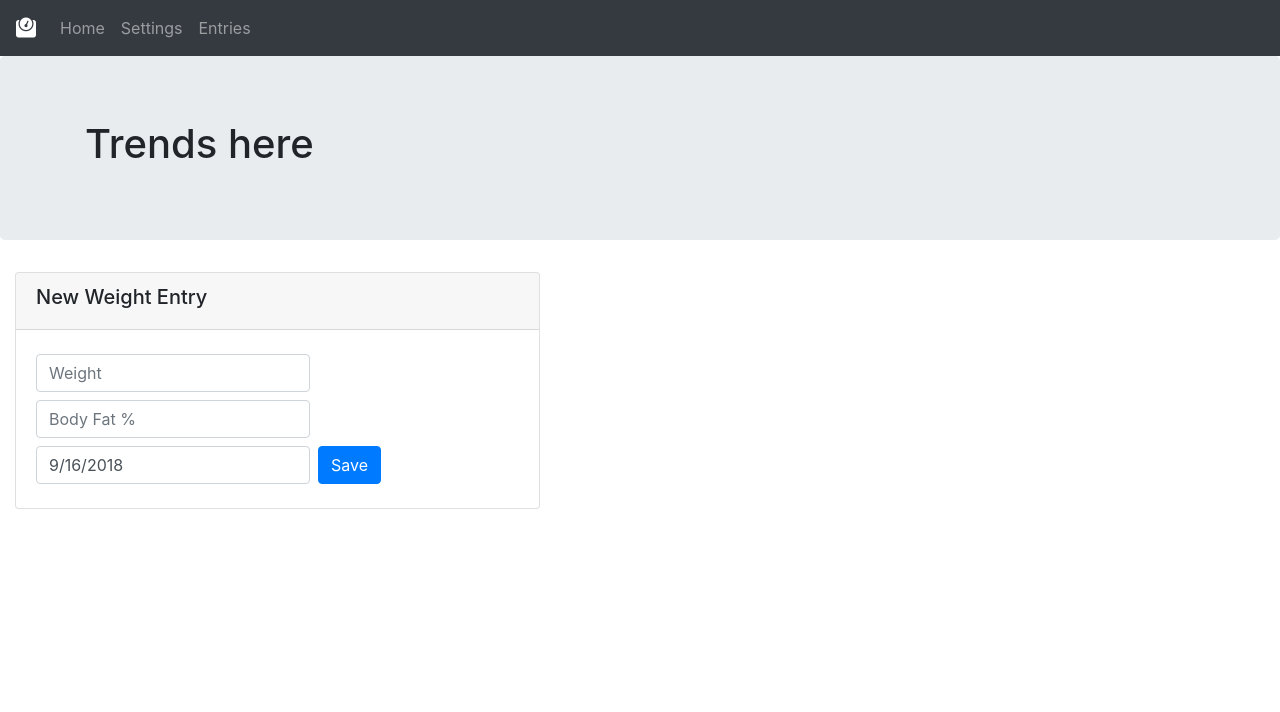
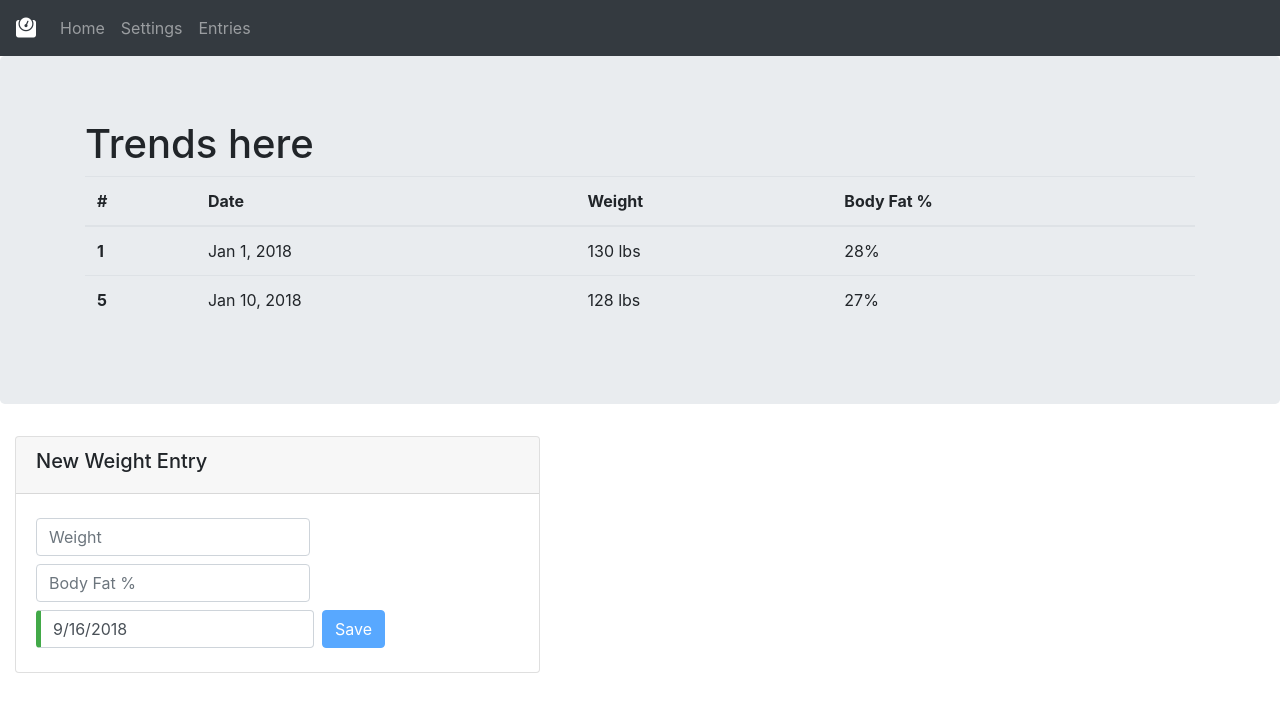
Before and after one commit to joeeames/PSAngularCrashCourse, an Angular app: page /home in a window 1280 px wide. Shown: the top 712 px of the page. Built offline with nearby package versions, Linux system fonts and the light colour scheme.

Commit message:
added more entries

```diff
--- a/src/app/app.module.ts
+++ b/src/app/app.module.ts
@@ -8,12 +8,14 @@ import { AppComponent } from './app.component';
 import { HomeComponent } from './home/home.component';
 import Routes from './routes';
 import { EntryDetailsComponent } from './entry-details/entry-details.component';
+import { NewWeightEntryComponent } from './new-weight-entry/new-weight-entry.component';
 
 @NgModule({
   declarations: [
     AppComponent,
     HomeComponent,
     EntryDetailsComponent,
+    NewWeightEntryComponent,
   ],
   imports: [
     CommonModule,
--- a/src/app/entry-details/entry-details.component.html
+++ b/src/app/entry-details/entry-details.component.html
@@ -9,12 +9,20 @@
       </tr>
     </thead>
     <tbody>
-      <tr *ngFor="let entry of entries.data | async">
+      <tr *ngFor="let entry of entryService.entries | async">
         <th scope="row">{{entry.id}}</th>
-        <td>{{entry.date}}</td>
+        <td>{{entry.date | date}}</td>
         <td>{{entry.weight}} lbs</td>
         <td>{{entry.bodyfat | percent}}</td>
       </tr>
     </tbody>
   </table>
+
+
 </div>
+<div class="container row">
+  <div class="col-sm">
+    <hm-new-weight-entry></hm-new-weight-entry>
+  </div>
+  <div class="col-sm">&nbsp;</div>
+</div>
--- a/src/app/entry-details/entry-details.component.ts
+++ b/src/app/entry-details/entry-details.component.ts
@@ -1,5 +1,6 @@
 import { Component, OnInit } from '@angular/core';
 import { WeightEntriesService } from '../weight-entries.service';
+import { Entry } from '../model/entry';
 
 @Component({
   selector: 'hm-entry-details',
@@ -9,25 +10,23 @@ import { WeightEntriesService } from '../weight-entries.service';
 export class EntryDetailsComponent implements OnInit {
   data: any;
 
-  constructor(public entries: WeightEntriesService) {
-    this.entries.data.subscribe((d:[]) => {
+  constructor(public entryService: WeightEntriesService) {
+  }
+
+  ngOnInit() {
+    this.entryService.entries.subscribe((d:Entry[]) => {
       this.data = d.sort((a, b) => {
-        let da = new Date(a.date);
-        const db = new Date(b.date);
-        if(da > db) {
+        // let da = new Date(a.date);
+        // const db = new Date(b.date);
+        if(a.date > b.date) {
           return 1;
-        } else if (da == db) {
+        } else if (a.date.getTime() == b.date.getTime()) {
           return 0;
         } else {
           return -1
         }
-
       })
     })
   }
 
-  ngOnInit() {
-
-  }
-
 }
--- a/src/app/home/home.component.html
+++ b/src/app/home/home.component.html
@@ -1,6 +1,25 @@
 <div class="jumbotron">
   <div class="container">
     <h1>Trends here</h1>
+
+    <table class="table container">
+      <thead>
+        <tr>
+          <th scope="col">#</th>
+          <th scope="col">Date</th>
+          <th scope="col">Weight</th>
+          <th scope="col">Body Fat %</th>
+        </tr>
+      </thead>
+      <tbody>
+        <tr *ngFor="let entry of entryService.entries | async">
+          <th scope="row">{{entry.id}}</th>
+          <td>{{entry.date | date}}</td>
+          <td>{{entry.weight}} lbs</td>
+          <td>{{entry.bodyfat | percent}}</td>
+        </tr>
+      </tbody>
+    </table>
   </div>
 </div>
 
@@ -9,25 +28,7 @@
 
 <div class="container row">
   <div class="col-sm">
-    <div class="card">
-      <div class="card-header text-left"><h5>New Weight Entry</h5></div>
-      <div class="card-body">
-        <form #entryForm="ngForm" class="form-inline">
-          <label for="weight" class="sr-only">Weight</label>
-          <input type="text" name="weight" id="weight" class="form-control my-1 mr-sm-2"
-            autocomplete="off" placeholder="Weight" [(ngModel)]="model.weight">
-
-          <label for="weight" class="sr-only">Body Fat %</label>
-          <input type="text" name="weight" id="weight" autocomplete="off" class="form-control my-1 mr-sm-2" placeholder="Body Fat %" [(ngModel)]="model.bodyfat">
-
-          <label for="entryDate" class="sr-only">Date</label>
-          <input type="text" name="entryDate" id="entryDate" autocomplete="off" class="form-control my-1 mr-sm-2" placeholder="Date (mm/dd/yyyy)"
-            [(ngModel)]="model.date">
-
-          <button (click)="newEntry(); entryForm.reset()"  class="btn btn-primary my-1">Save</button>
-        </form>
-      </div>
-    </div>
+    <hm-new-weight-entry></hm-new-weight-entry>
   </div>
   <div class="col-sm">&nbsp;</div>
 </div>
--- a/src/app/home/home.component.ts
+++ b/src/app/home/home.component.ts
@@ -7,23 +7,13 @@ import { WeightEntriesService } from '../weight-entries.service';
   styleUrls: ['./home.component.css']
 })
 export class HomeComponent implements OnInit {
-  model;
 
-  constructor(public entries: WeightEntriesService) {
-    this.model = {
-      weight:null,
-      bodyfat:null,
-      date:new Date().toLocaleDateString()
-    }
+  constructor(public entryService: WeightEntriesService) {
   }
 
   ngOnInit() {
 
   }
 
-  newEntry() {
-    var e = Object.assign({}, this.model, {bodyfat: this.model.bodyfat / 100})
 
-    this.entries.addEntry(e)
-  }
 }
--- /dev/null
+++ b/src/app/model/entry.ts
@@ -0,0 +1,6 @@
+export class Entry {
+  id: Number;
+  date: Date;
+  weight: Number;
+  bodyfat: Number;
+}
--- /dev/null
+++ b/src/app/new-weight-entry/new-weight-entry.component.css
@@ -0,0 +1,7 @@
+.ng-valid[required], .ng-valid.required  {
+  border-left: 5px solid #42A948; /* green */
+}
+
+.ng-touched.ng-invalid:not(form)  {
+  border-left: 5px solid #a94442; /* red */
+}
--- /dev/null
+++ b/src/app/new-weight-entry/new-weight-entry.component.html
@@ -0,0 +1,24 @@
+<div class="card">
+  <div class="card-header text-left"><h5>New Weight Entry</h5></div>
+  <div class="card-body">
+    <form #entryForm="ngForm" class="form-inline">
+      <label for="weight" class="sr-only">Weight</label>
+      <input type="text" name="weight" id="weight" class="form-control my-1 mr-sm-2" required #weightInput #weight="ngModel"
+        autocomplete="off" placeholder="Weight" [(ngModel)]="model.weight">
+
+
+      <label for="bodyfat" class="sr-only">Body Fat %</label>
+      <input type="text" #bodyfat="ngModel" name="bodyfat" id="bodyfat" autocomplete="off" class="form-control my-1 mr-sm-2" placeholder="Body Fat %" [(ngModel)]="model.bodyfat" required>
+
+
+      <label for="entryDate" class="sr-only">Date</label>
+      <input type="text" name="entryDate" id="entryDate" autocomplete="off" class="form-control my-1 mr-sm-2" placeholder="Date (mm/dd/yyyy)"
+        [(ngModel)]="model.date" required #entryDate="ngModel" >
+
+
+
+      <button (click)="createEntry(); resetForm(); weightInput.focus()"  class="btn btn-primary my-1" [disabled]="!entryForm.form.valid">Save</button>
+
+    </form>
+  </div>
+</div>
--- /dev/null
+++ b/src/app/new-weight-entry/new-weight-entry.component.ts
@@ -0,0 +1,43 @@
+import { Component, OnInit } from '@angular/core';
+import { WeightEntriesService } from '../weight-entries.service';
+import { FormGroup, FormControl, ValidatorFn } from '@angular/forms';
+
+@Component({
+  selector: 'hm-new-weight-entry',
+  templateUrl: './new-weight-entry.component.html',
+  styleUrls: ['./new-weight-entry.component.css']
+})
+export class NewWeightEntryComponent implements OnInit {
+  model;
+  entryForm: FormGroup;
+  weight: FormControl;
+  bodyfat: FormControl;
+  max
+
+  constructor(public entries: WeightEntriesService) {
+  }
+
+  ngOnInit() {
+    this.resetForm();
+  }
+
+  createEntry() {
+    var e = Object.assign({}, this.model,
+      {
+        bodyfat: this.model.bodyfat / 100,
+        date: new Date(this.model.date)
+      })
+
+    this.entries.addEntry(e)
+  }
+
+  resetForm() {
+    this.model = {
+      // weight:undefined,
+      // bodyfat:undefined,
+      date:new Date().toLocaleDateString()
+    }
+
+  }
+
+}
--- a/src/app/weight-entries.service.ts
+++ b/src/app/weight-entries.service.ts
@@ -1,25 +1,28 @@
 import { Injectable } from '@angular/core';
-import { Subject, of } from 'rxjs';
+import { Subject, of, BehaviorSubject, Observable } from 'rxjs';
+import { Entry } from './model/entry';
 
 @Injectable({
   providedIn: 'root'
 })
 export class WeightEntriesService {
-  privateData = [
-    {id:1,date:'1/1/2018',weight:130,bodyfat:.28},
-    {id:5,date:'1/10/2018',weight:128,bodyfat:.27}
+  private $entriesArray: Entry[] = [
+    {id:1,date:new Date('1/1/2018'),weight:130,bodyfat:.28},
+    {id:5,date:new Date('1/10/2018'),weight:128,bodyfat:.27}
   ]
-  data: any;
+  private $entries: BehaviorSubject<Entry[]>;
+  public entries: Observable<Entry[]>;
 
   constructor() {
-    this.data = of(this.privateData);
+    this.$entries = new BehaviorSubject(this.$entriesArray);
+    this.entries = this.$entries.asObservable();
   }
 
-
-  addEntry(entry) {
-    const newId = getMaxId(this.privateData) + 1;
-    // MAKE THIS UPDATE THE OBSERVABLE
-    this.privateData.push(Object.assign({id:newId}, entry));
+  addEntry(entry: Entry) {
+    const newId = getMaxId(this.$entriesArray) + 1;
+    const newEntry = Object.assign({ id: newId }, entry);
+    this.$entriesArray.push(newEntry);
+    this.$entries.next(this.$entriesArray);
   }
 
 
```
Also changed, not shown: 2 other files (tests, documents, lock files or other folders).
